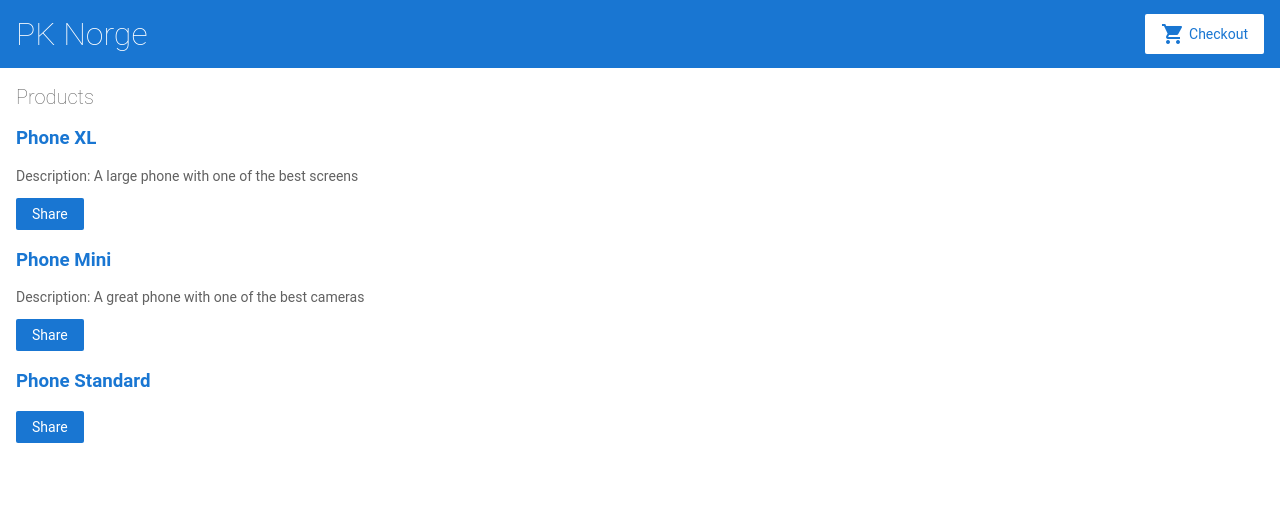
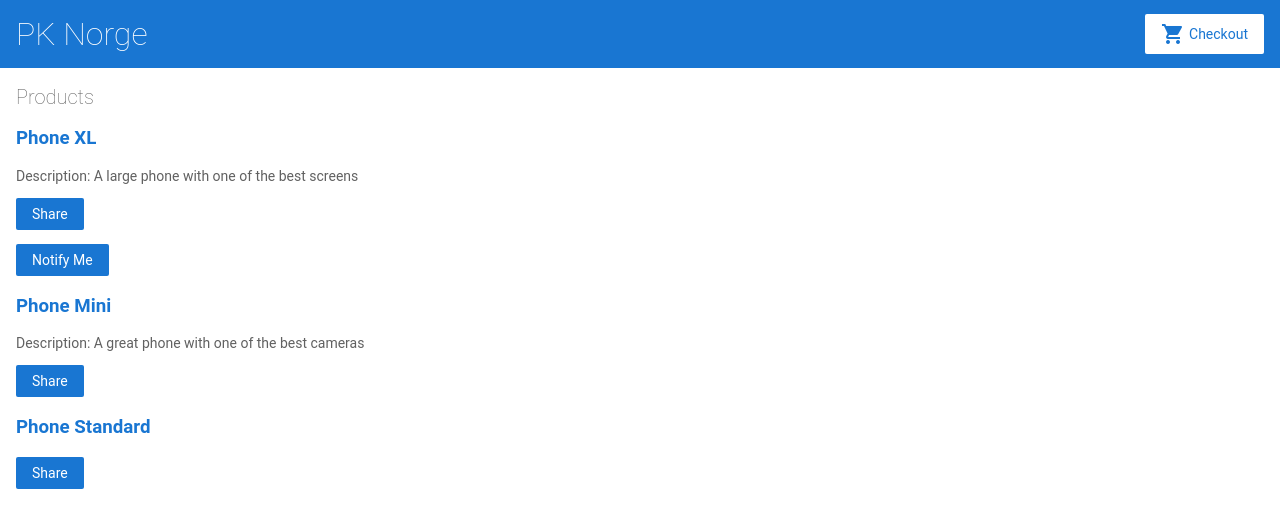
Before and after one commit to zfilm/angular-1rsqqr, an Angular app: page / in a window 1280 px wide. Shown: the top 528 px of the page. Built offline with nearby package versions, Linux system fonts and the light colour scheme.

Commit message:
3 files modified, 3 added done with Notify me

```diff
--- a/src/app/app.module.ts
+++ b/src/app/app.module.ts
@@ -6,6 +6,7 @@
 import { AppComponent } from './app.component';
 import { TopBarComponent } from './top-bar/top-bar.component';
 import { ProductListComponent } from './product-list/product-list.component';
+import { ProductAlertsComponent } from './product-alerts/product-alerts.component';
 
 @NgModule({
   imports: [
@@ -18,7 +19,8 @@
   declarations: [
     AppComponent,
     TopBarComponent,
-    ProductListComponent
+    ProductListComponent,
+    ProductAlertsComponent
   ],
   bootstrap: [ AppComponent ]
 })
--- /dev/null
+++ b/src/app/product-alerts/product-alerts.component.html
@@ -0,0 +1,3 @@
+<p *ngIf="product.price > 700">
+    <button (click)="notify.emit()">Notify Me</button>
+</p>
--- /dev/null
+++ b/src/app/product-alerts/product-alerts.component.ts
@@ -0,0 +1,17 @@
+import { Input, Component, OnInit } from '@angular/core';
+import { Output, EventEmitter } from '@angular/core';
+
+@Component({
+  selector: 'app-product-alerts',
+  templateUrl: './product-alerts.component.html',
+  styleUrls: ['./product-alerts.component.css']
+})
+export class ProductAlertsComponent implements OnInit {
+  @Input() product;
+  @Output() notify = new EventEmitter();
+  constructor() { }
+
+  ngOnInit() {
+  }
+
+}
--- a/src/app/product-list/product-list.component.html
+++ b/src/app/product-list/product-list.component.html
@@ -17,6 +17,11 @@
     Share
   </button>
 
+<app-product-alerts
+  [product]="product"
+  (notify)="onNotify()">
+</app-product-alerts>
+
 </div>
 <!--
 Copyright Google LLC. All Rights Reserved.
--- a/src/app/product-list/product-list.component.ts
+++ b/src/app/product-list/product-list.component.ts
@@ -13,6 +13,10 @@
   share() {
     window.alert('The product has been shared!');
   }
+
+  onNotify() {
+    window.alert('You will be notified when the product goes on sale');
+  }
 }
 
 
```
Also changed, not shown: src/app/product-alerts/product-alerts.component.css (added).
